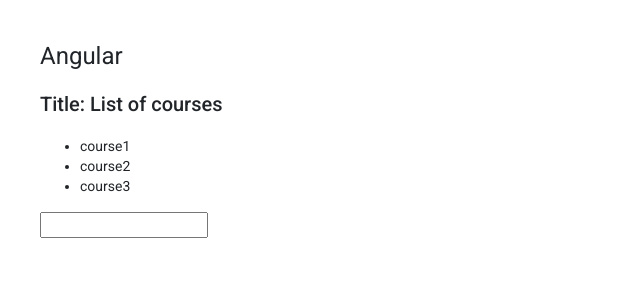
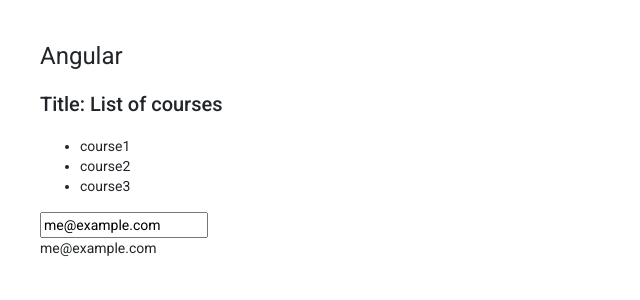
Before and after one commit to codewithiulian/test-app, an Angular app: page / in a window 1280 px wide. Shown: the top 300 px of the page, without its empty margins (0-640 px from the left). Built offline with nearby package versions, Linux system fonts and the light colour scheme.

Commit message:
Two way binding v1

```diff
--- a/src/app/course/course.component.html
+++ b/src/app/course/course.component.html
@@ -13,5 +13,8 @@
 <!-- Event binding -->
 <!-- <button (click)="onButtonClick($event)" class="btn btn-sm btn-primary">{{ buttonText }}</button> -->
 <!-- Template varibles -->
-<input #inputText (keyup)="onKeyUp(inputText.value)">
-<p>{{ inputTextValue }}</p>
+<!-- <input #inputText (keyup)="onKeyUp(inputText.value)">
+<p>{{ inputTextValue }}</p> -->
+<!-- Two way binding v1 -->
+<input [value]="email" (keyup)="email = $event.target.value; onKeyUp()">
+<p>{{ email }}</p>
--- a/src/app/course/course.component.ts
+++ b/src/app/course/course.component.ts
@@ -12,6 +12,7 @@
   isActive = true;
   buttonText = 'ON';
   inputTextValue;
+  email = "me@example.com";
 
   constructor(service: CourseService) {
     this.courses = service.getCourses();
@@ -24,8 +25,8 @@
     return this.title;
   }
 
-  onKeyUp(inputText) {
-    this.inputTextValue = inputText;
+  onKeyUp() {
+    console.log(this.email);
   }
 
 }
```
